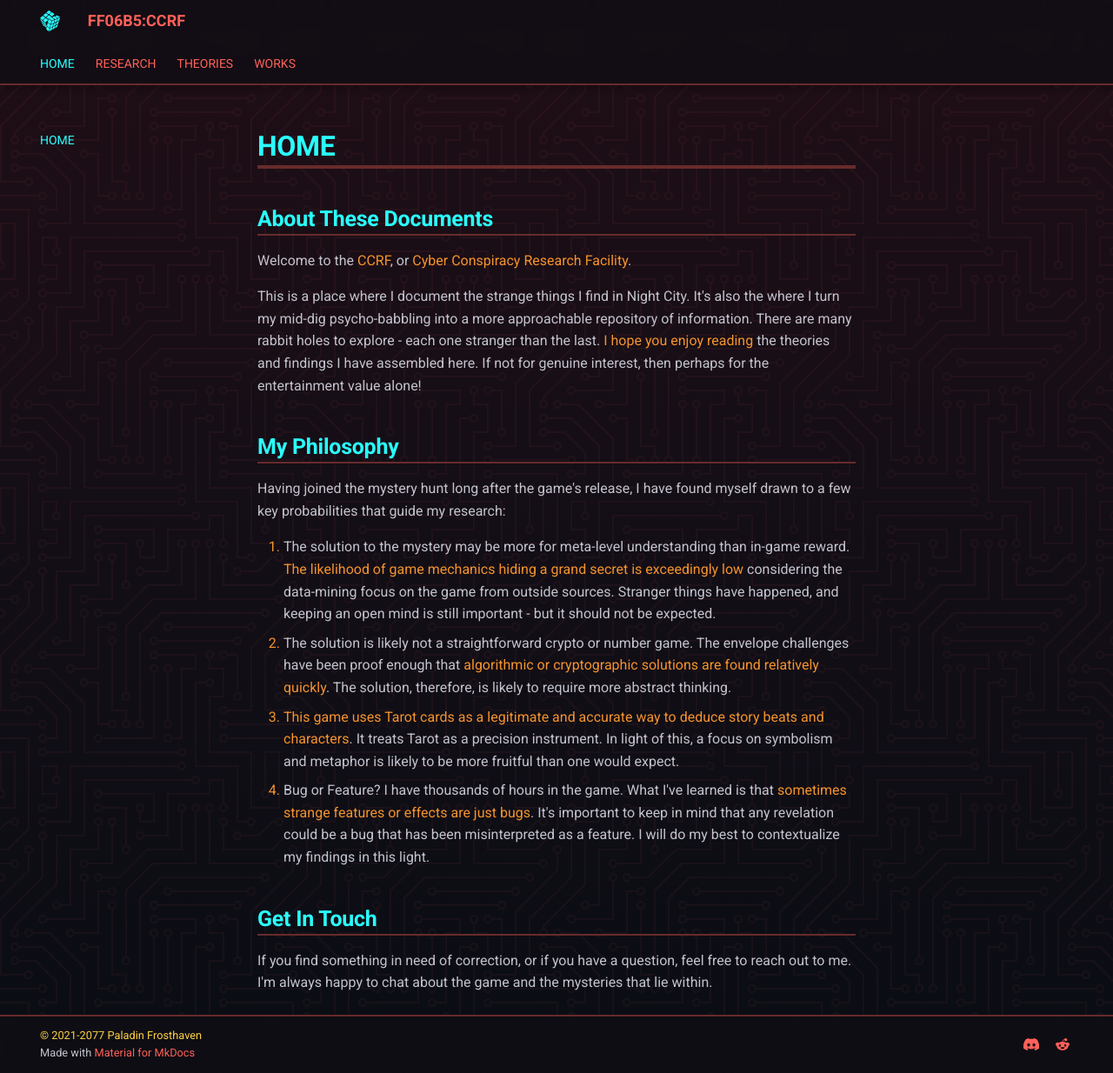
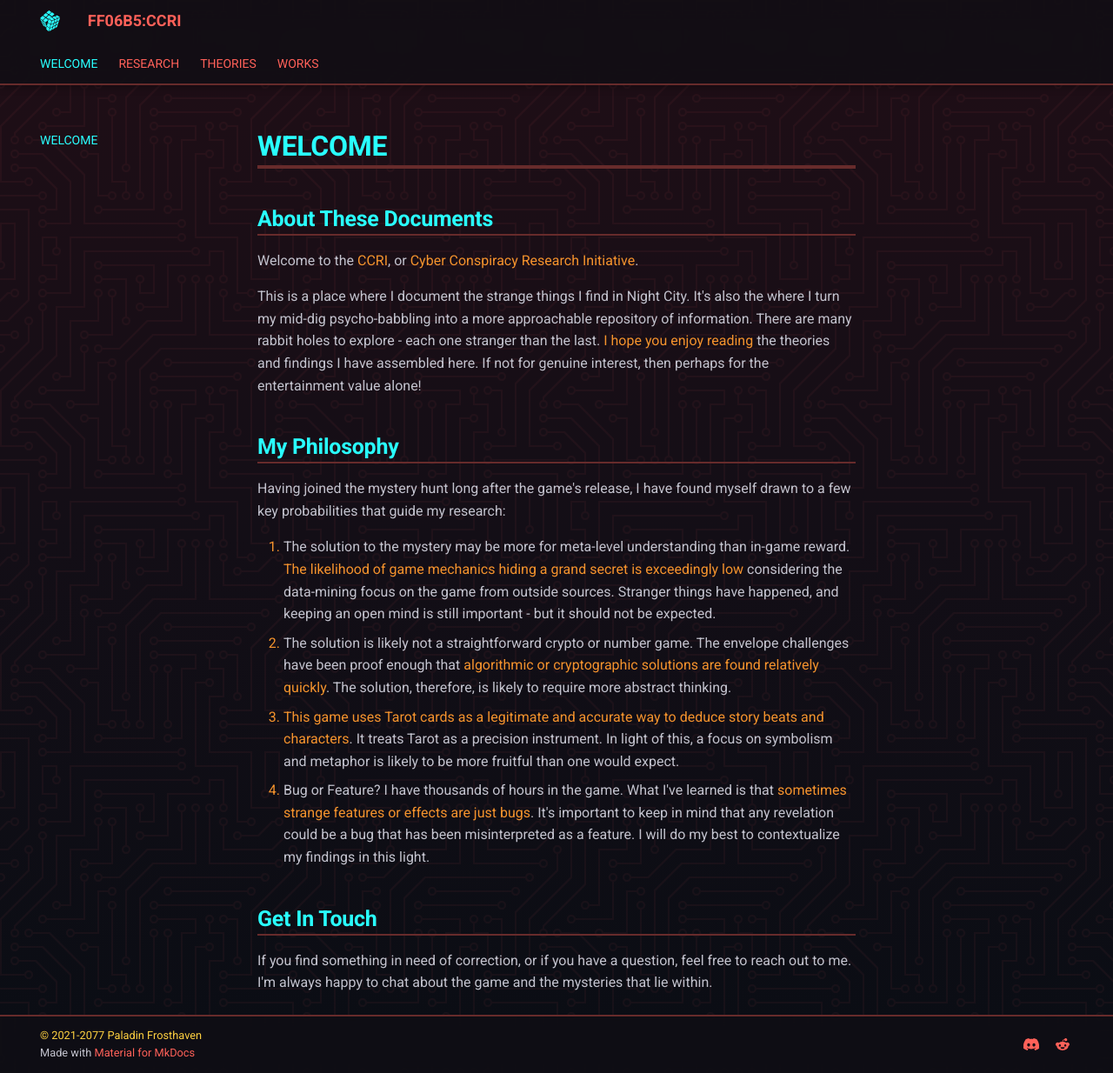
Before and after one commit to Frosthaven/cyberpunk-ff06b5-research, an MkDocs documentation site: the page built from docs/index.md, in a window 1280 px wide and 1234 px high. Shown: the whole window at 87% size. Built offline with MkDocs 1.6.1 and Material for MkDocs 9.7.7, drawn with Linux system fonts in a browser that asks for light colours; comment, search, counter and statistics services are not loaded.

Commit message:
name changed to ccri

```diff
--- a/docs/index.md
+++ b/docs/index.md
@@ -1,6 +1,8 @@
+# Welcome
+
 ## About These Documents
 
-Welcome to the **CCRF**, or **Cyber Conspiracy Research Facility**.
+Welcome to the **CCRI**, or **Cyber Conspiracy Research Initiative**.
 
 This is a place where I document the strange things I find in Night City. It's
 also the where I turn my mid-dig psycho-babbling into a more approachable
--- a/mkdocs.yml
+++ b/mkdocs.yml
@@ -1,5 +1,5 @@
 copyright: '© 2021-2077 Paladin Frosthaven'
-site_name: 'FF06B5:CCRF'
+site_name: 'FF06B5:CCRI'
 repo_url: 'https://github.com/Frosthaven/cyberpunk-ff06b5-research'
 
 extra_css:
```
